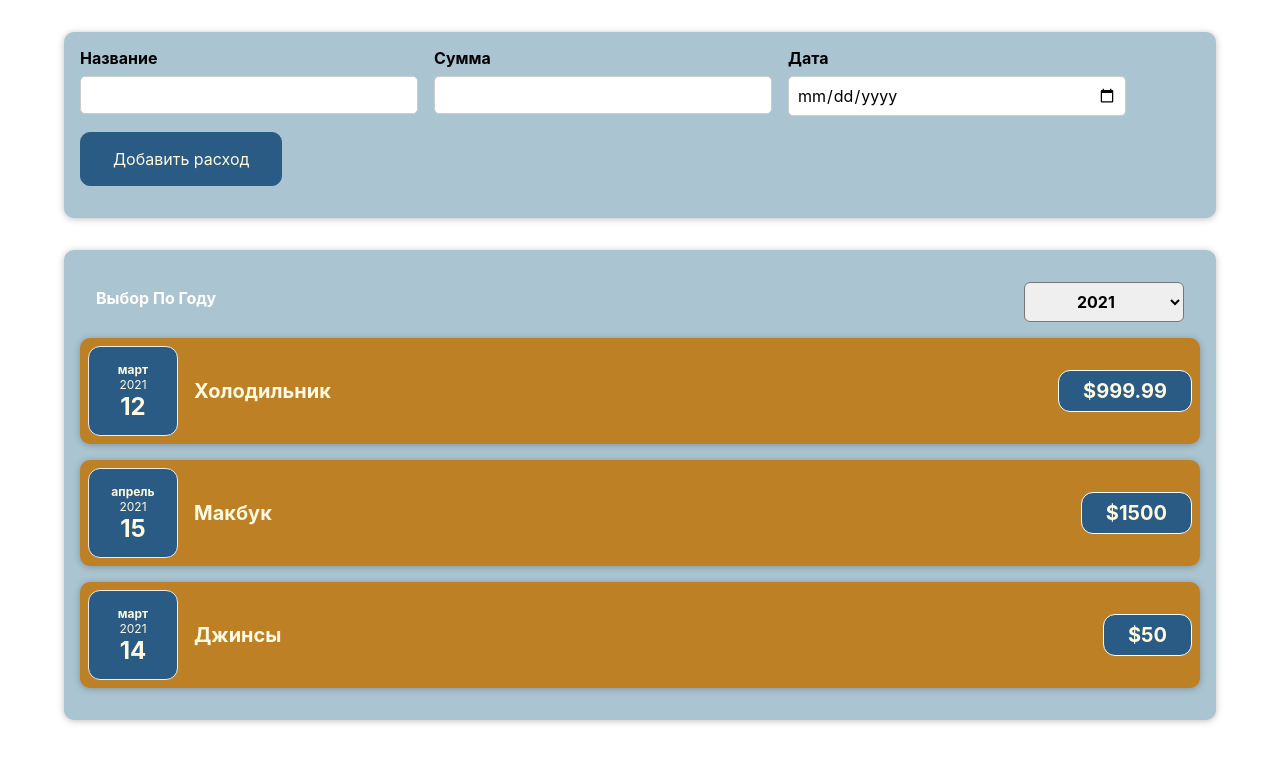
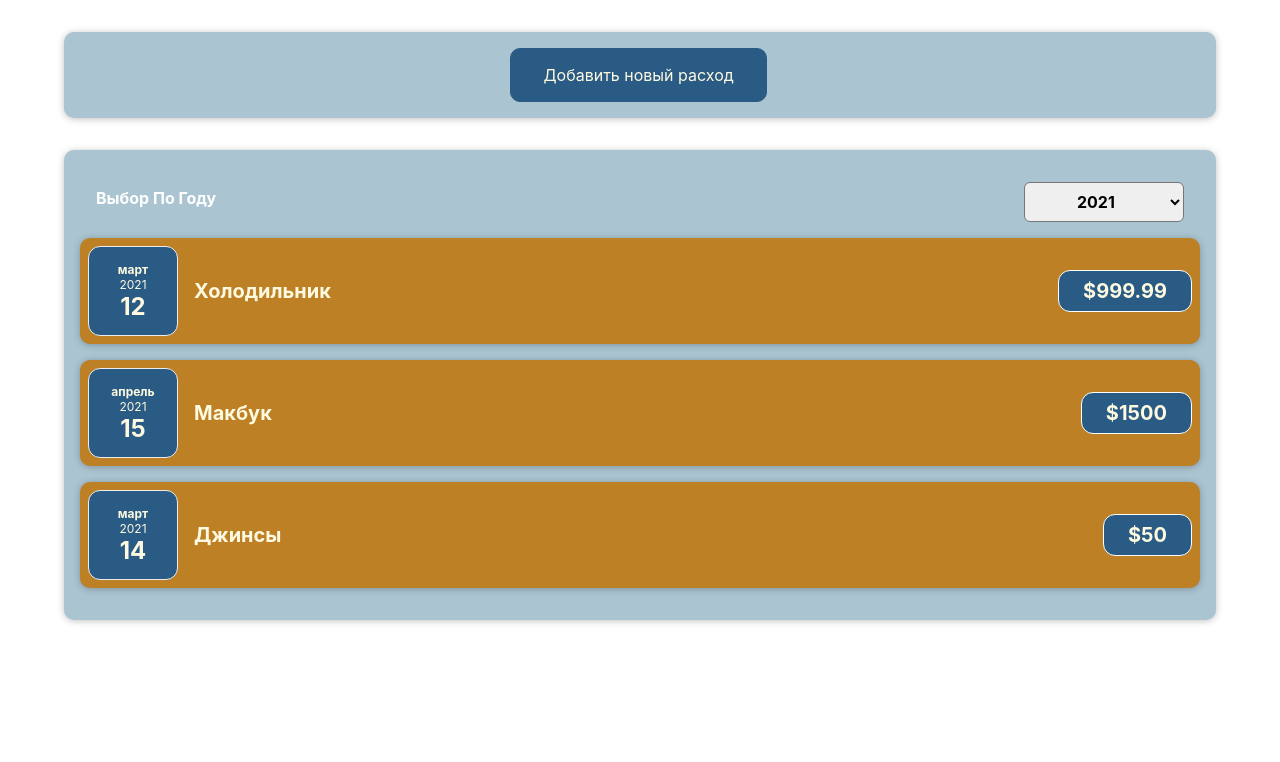
Before and after one commit to s-rb/react-costs-log-app, a React (Create React App) app: page / in a window 1280 px wide. Shown: the top 762 px of the page. Built offline with nearby package versions, Linux system fonts and the light colour scheme.

Commit message:
Форма показывается и скрывается по нажатию кнопок

```diff
--- a/src/components/NewCost/CostForm.js
+++ b/src/components/NewCost/CostForm.js
@@ -80,6 +80,7 @@
             </div>
             <div className='new-cost__actions'>
                 <button type='submit'>Добавить расход</button>
+                <button type='button' onClick={props.onCancel}>Отмена</button>
             </div>
         </div>
     </form>
--- a/src/components/NewCost/NewCost.js
+++ b/src/components/NewCost/NewCost.js
@@ -1,14 +1,28 @@
 import CostForm from "./CostForm";
 import './NewCost.css';
+import {useState} from "react";
 
 const NewCost = (props) => {
 
+    const [isFormVisible, setIsFormVisible] = useState(false)
+
     const saveCostDataHandler = (inputCostData) => {
-        props.onAddCost(inputCostData);
+        let costData = {...inputCostData, id: Math.random().toString()};
+        props.onAddCost(costData);
+        setIsFormVisible(false);
+    }
+
+    const inputCostDataHandler = () => {
+        setIsFormVisible(true);
+    }
+
+    const cancelCostHandler = () => {
+        setIsFormVisible(false);
     }
 
     return <div className='new-cost'>
-        <CostForm onSaveCostData={saveCostDataHandler}/>
+        {!isFormVisible && <button onClick={inputCostDataHandler}>Добавить новый расход</button>}
+        {isFormVisible && <CostForm onSaveCostData={saveCostDataHandler} onCancel={cancelCostHandler}/>}
     </div>
 }
 
```
